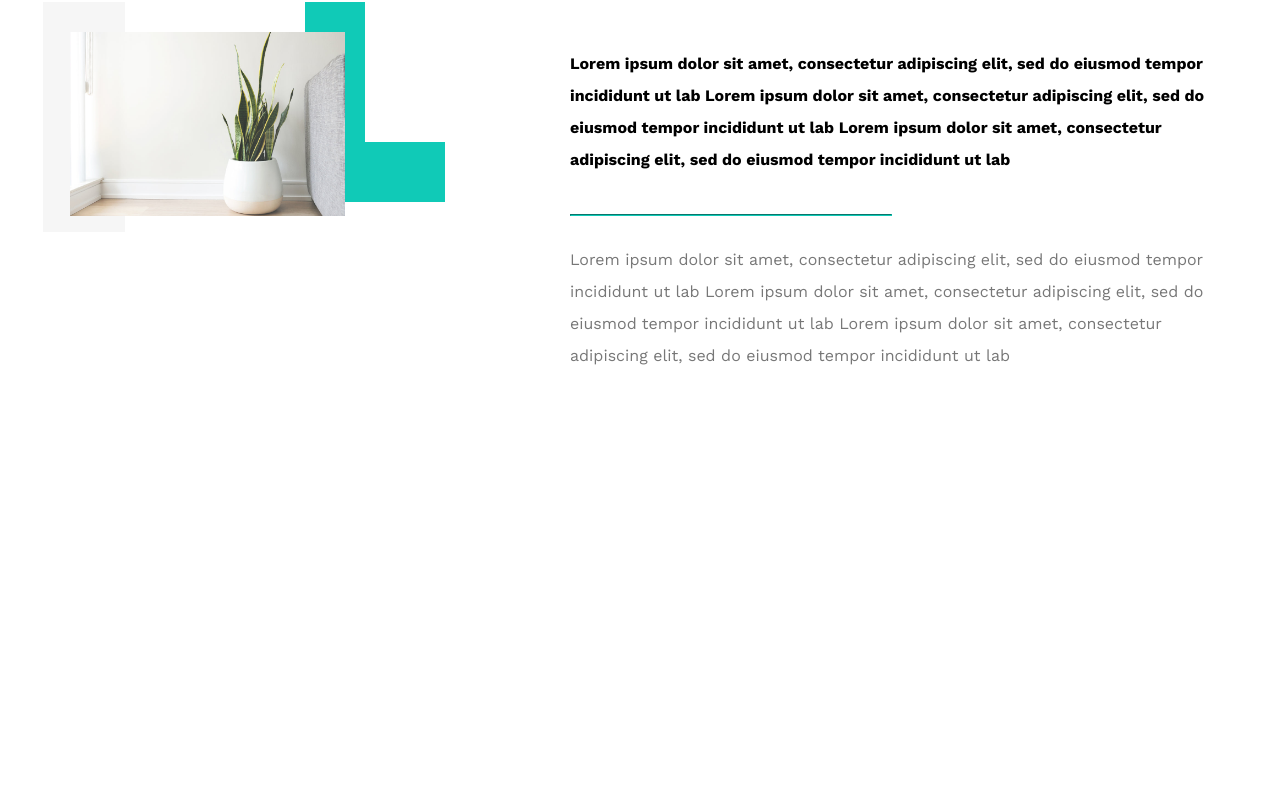
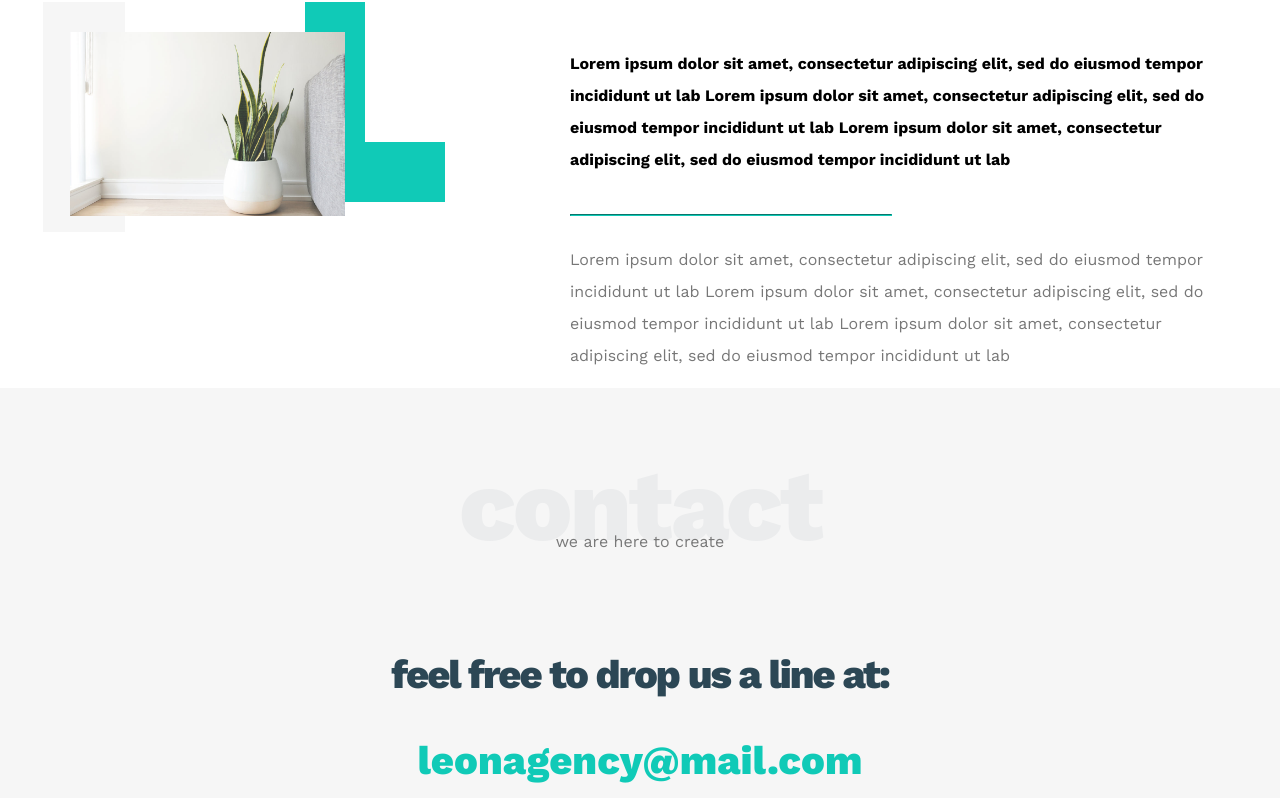
Before and after one commit to SaifLotfi/Leon-Template, a plain HTML site: page index.html in a window 1280 px wide. Shown: the part 2739-3537 px from the top of the page. Before the commit the page ends 3127 px from the top, so only its background shows below. Drawn offline with nearby package versions, Linux system fonts and the light colour scheme.

Commit message:
add contact section

```diff
--- a/css/leon.css
+++ b/css/leon.css
@@ -379,4 +379,45 @@ body {
 }
 /* end about section */
 /* start contacts section */
+.contact {
+  padding-top: var(--section-padding);
+  padding-bottom: cal(var(--section-padding) + 60px);
+  background-color: var(--section-background);
+}
+.contact-content{
+  padding-top: var(--section-padding);
+  padding-bottom: cal(var(--section-padding) + 60px);
+  text-align:center;
+}
+.contact-content .label{
+  font-weight: 800;
+  font-size: 40px;
+  color: var(--secondary-color);
+  letter-spacing: -2px;
+}
+.contact-content a{
+  display: block;
+  font-size: 40px;
+  font-weight: 800;
+  color: var(--main-color);
+  text-decoration: none;
+}
+
+.contact-content .social{
+  display: flex;
+  justify-content: center;
+  margin-top:20px;
+  font-size: 16px;
+}
+@media (max-width: 767px) {
+.contact-content .label,
+  .contact-content a{
+    font-size: 25px;
+  }
+}
+.contact-content .social i{
+  margin-left: 10px;
+  color: var(--secondary-color);
+  padding-bottom: 100px;
+}
 /* end contacts section */
--- a/index.html
+++ b/index.html
@@ -207,7 +207,22 @@
   <!-- end about section -->
 
   <!-- start contact section -->
-
+  <div class="contact">
+    <div class="container">
+      <h2 class="special-heading">contact</h2>
+      <p>we are here to create</p>
+      <div class="contact-content">
+        <p class='label'> feel free to drop us a line at: </p>
+        <a href="mailto:leonagency@mail.com?subject=Contact">leonagency@mail.com</a>
+        <div class="social">
+          find us on social networks
+          <i class='fab fa-youtube'></i>
+          <i class='fab fa-facebook'></i>
+          <i class='fab fa-twitter'></i>
+        </div>
+      </div>
+    </div>
+  </div>
   <!-- end contact section -->
 </body>
 
```
